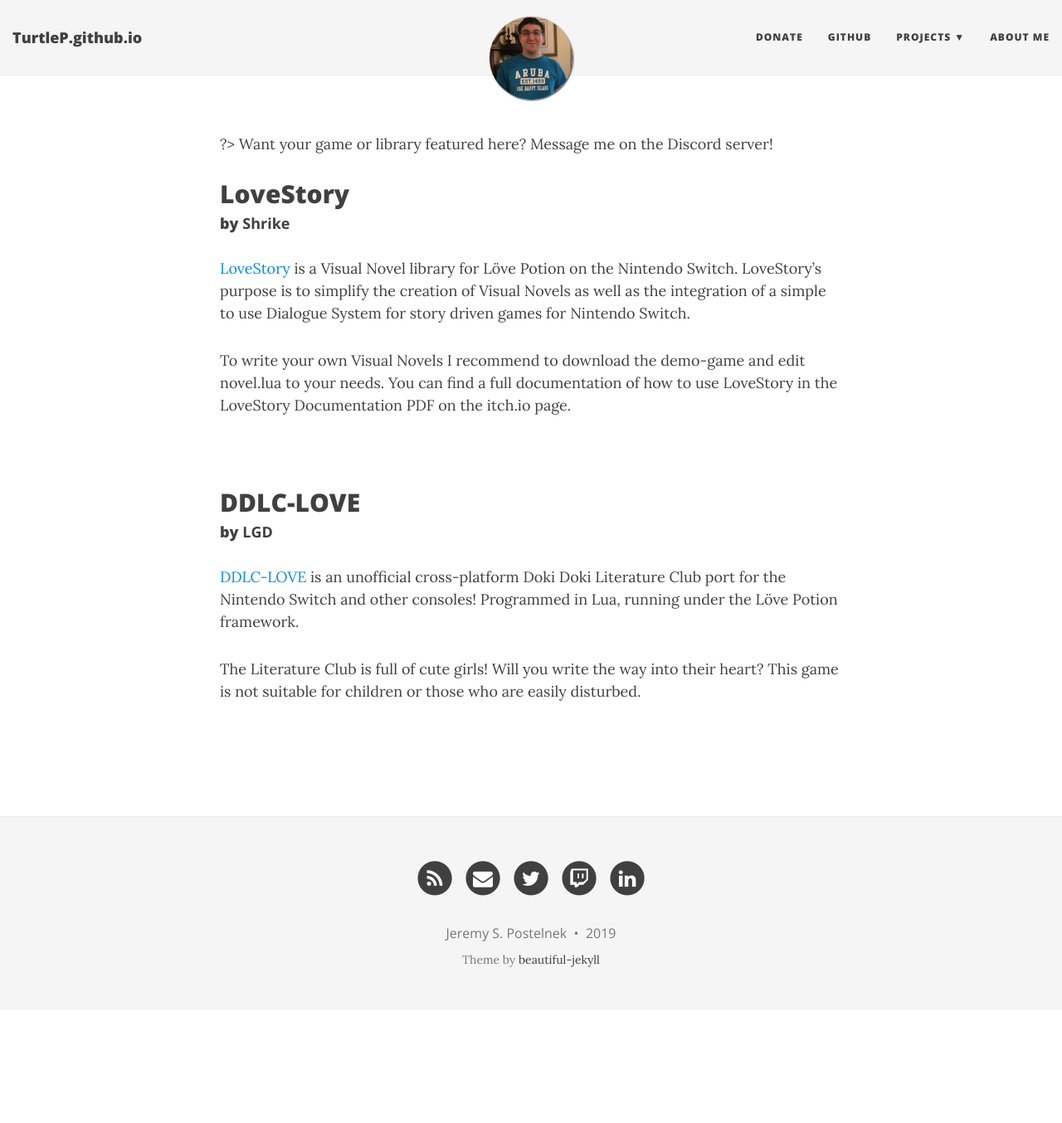
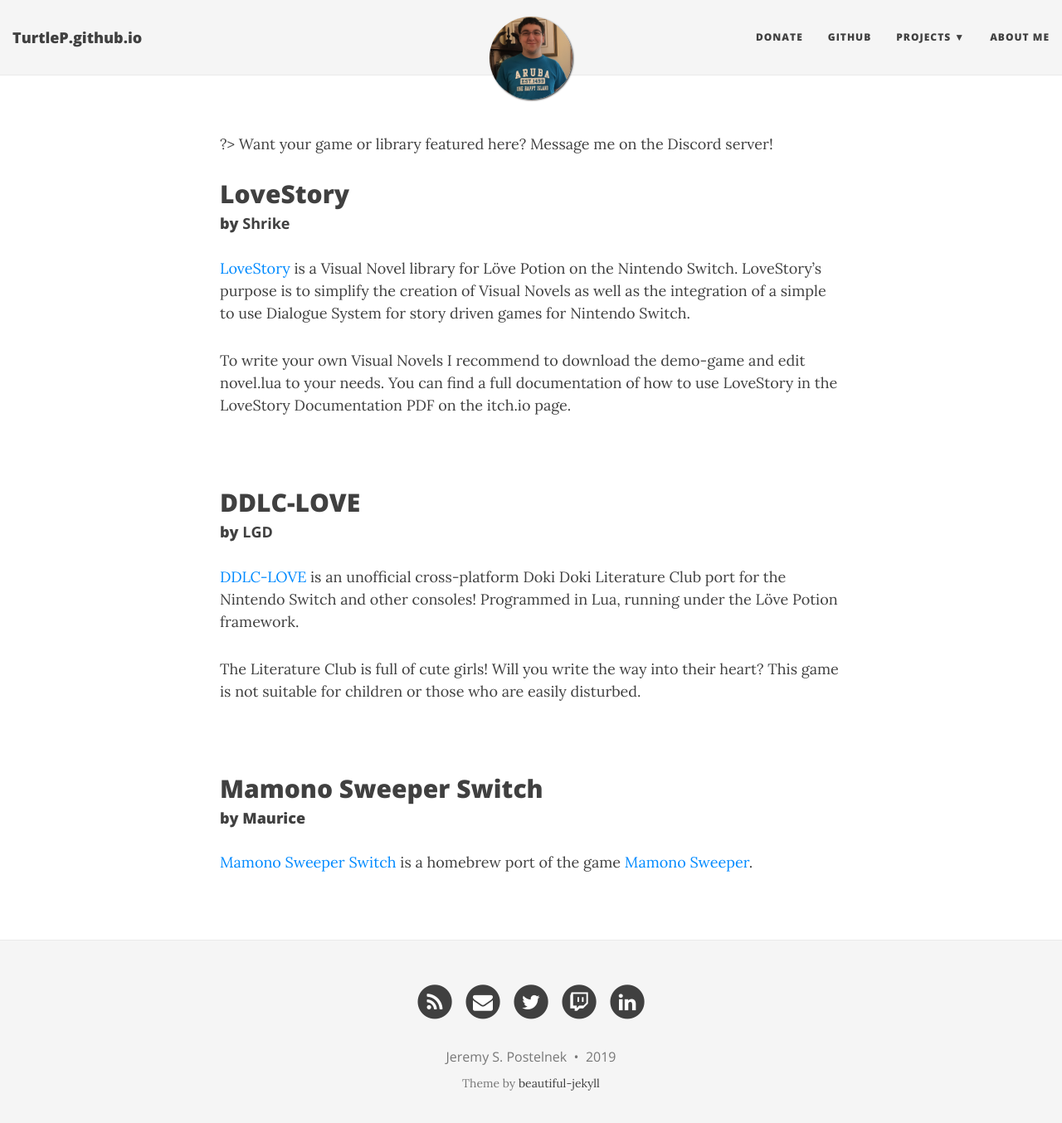
Before and after one commit to TurtleP/TurtleP.github.io-old, a Jekyll site: the page built from LovePotion/wiki/showcase.md, in a window 1280 px wide and 1367 px high. Shown: the top 1354 px of the window at 83% size. Built offline with Jekyll 4.4.1, drawn with Linux system fonts in a browser that asks for light colours; nearby versions of some CDN libraries; our own code applies the rules of GitHub Pages for plain Markdown files.

Commit message:
add Mamono Sweeper Switch

```diff
--- a/LovePotion/wiki/showcase.md
+++ b/LovePotion/wiki/showcase.md
@@ -17,3 +17,8 @@
 The Literature Club is full of cute girls! Will you write the way into their heart? This game is not suitable for children or those who are easily disturbed.
 
 ![](/showcase/ddlc-love.png)
+
+## Mamono Sweeper Switch
+#### by Maurice
+
+[Mamono Sweeper Switch](https://github.com/Stabyourself/mamono-sweeper-switch) is a homebrew port of the game [Mamono Sweeper](http://www.hojamaka.com/game/mamono_sweeper_h/html5/en.html).
```
Also changed, not shown: LovePotion/wiki/showcase/mamono-sweeper-switch.png (added).
